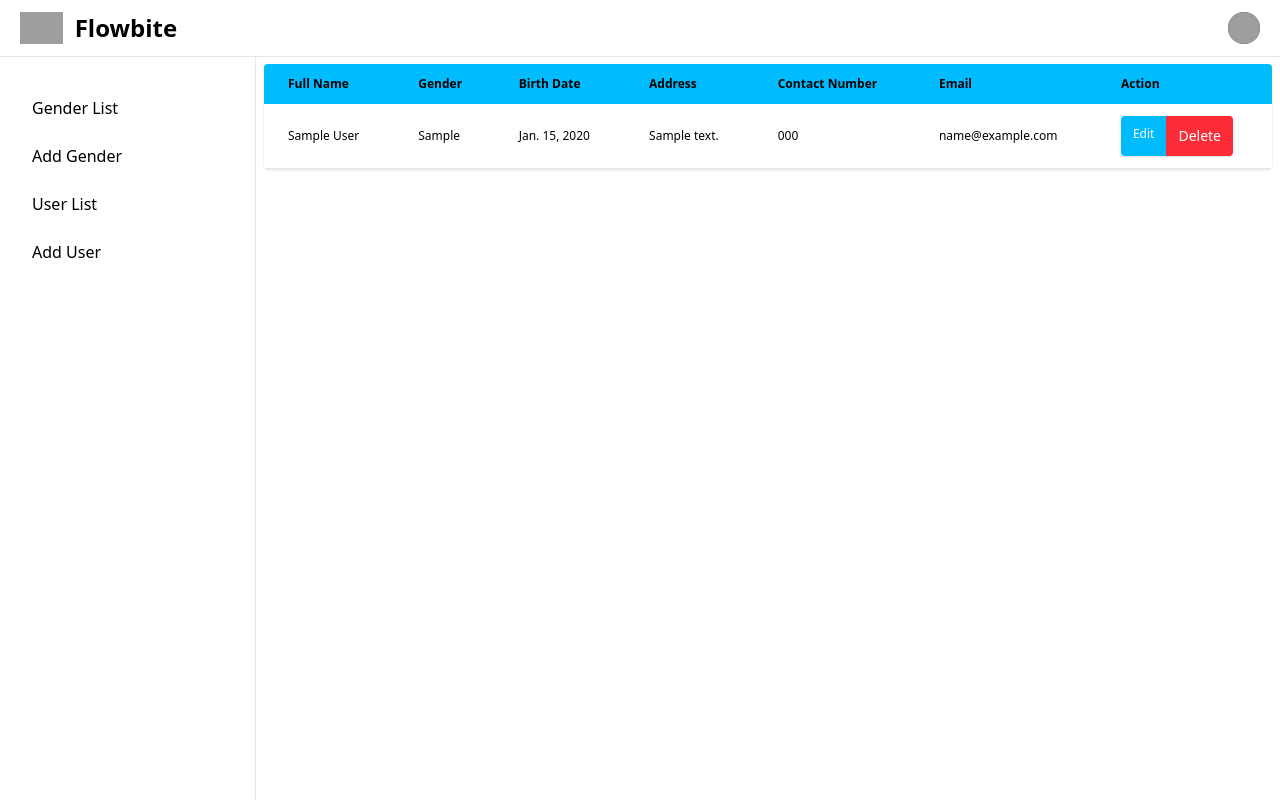
After one commit to JayRyanG/Groupthreesite_Repo, a Django app: page /user/list in a window 1280 px wide. The commit adds this page. Run offline with Django 4.2, Linux system fonts and the light colour scheme; tables that the repository leaves empty hold one stand-in row (values such as "Sample post"); grey boxes are pictures that could not be loaded.

Commit message:
last commit

```diff
--- a/crud/static/css/output.css
+++ b/crud/static/css/output.css
@@ -7,12 +7,15 @@
       "Segoe UI Emoji", "Segoe UI Symbol", "Noto Color Emoji";
     --font-mono: ui-monospace, SFMono-Regular, Menlo, Monaco, Consolas, "Liberation Mono",
       "Courier New", monospace;
+    --color-red-500: oklch(63.7% 0.237 25.331);
     --color-red-600: oklch(57.7% 0.245 27.325);
     --color-red-700: oklch(50.5% 0.213 27.518);
     --color-green-100: oklch(96.2% 0.044 156.743);
     --color-green-500: oklch(72.3% 0.219 149.579);
     --color-green-600: oklch(62.7% 0.194 149.214);
     --color-green-700: oklch(52.7% 0.154 150.069);
+    --color-sky-200: oklch(90.1% 0.058 230.902);
+    --color-sky-400: oklch(74.6% 0.16 232.661);
     --color-blue-600: oklch(54.6% 0.245 262.881);
     --color-gray-100: oklch(96.7% 0.003 264.542);
     --color-gray-200: oklch(92.8% 0.006 264.531);
@@ -468,14 +444,17 @@
   .bg-green-600 {
     background-color: var(--color-green-600);
   }
+  .bg-red-500 {
+    background-color: var(--color-red-500);
+  }
   .bg-red-600 {
     background-color: var(--color-red-600);
   }
+  .bg-sky-400 {
+    background-color: var(--color-sky-400);
+  }
   .bg-white {
     background-color: var(--color-white);
-  }
-  .p-1 {
-    padding: calc(var(--spacing) * 1);
   }
   .p-1\.5 {
     padding: calc(var(--spacing) * 1.5);
@@ -598,10 +570,24 @@
       }
     }
   }
+  .hover\:bg-red-600 {
+    &:hover {
+      @media (hover: hover) {
+        background-color: var(--color-red-600);
+      }
+    }
+  }
   .hover\:bg-red-700 {
     &:hover {
       @media (hover: hover) {
         background-color: var(--color-red-700);
+      }
+    }
+  }
+  .hover\:bg-sky-200 {
+    &:hover {
+      @media (hover: hover) {
+        background-color: var(--color-sky-200);
       }
     }
   }
@@ -921,11 +877,6 @@
   inherits: false;
   initial-value: 0 0 #0000;
 }
-@property --tw-outline-style {
-  syntax: "*";
-  inherits: false;
-  initial-value: solid;
-}
 @layer properties {
   @supports ((-webkit-hyphens: none) and (not (margin-trim: inline))) or ((-moz-orient: inline) and (not (color:rgb(from red r g b)))) {
     *, ::before, ::after, ::backdrop {
@@ -950,7 +901,6 @@
       --tw-ring-offset-width: 0px;
       --tw-ring-offset-color: #fff;
       --tw-ring-offset-shadow: 0 0 #0000;
-      --tw-outline-style: solid;
     }
   }
 }
--- a/crud/templates/include/Sidebar.html
+++ b/crud/templates/include/Sidebar.html
@@ -65,11 +65,11 @@
                   <span class="ms-3">Add Gender</span>
            </a>
          </li>
-         <li><a href="#" class="flex items-center p-2 text-black rounded-1g hover:bg-gray-100 group">
+         <li><a href="/user/list" class="flex items-center p-2 text-black rounded-1g hover:bg-gray-100 group">
                   <span class="ms-3">User List</span>
             </a>
          </li>
-         <li><a href="#" class="flex items-center p-2 text-black rounded-1g hover:bg-gray-100 group">
+         <li><a href="/user/add" class="flex items-center p-2 text-black rounded-1g hover:bg-gray-100 group">
                   <span class="ms-3">Add User</span>
             </a>
          </li>
--- /dev/null
+++ b/crud/templates/user/UsersList.html
@@ -0,0 +1,49 @@
+{% extends "layout/base.html" %}
+
+{% block 'title' %}
+Users List
+{% endblock 'title' %}
+
+{% block 'content' %}
+
+{% include "include/Sidebar.html" %}
+{% include "include/ToastMessage.html" %}
+
+<div class="p-2 sm:ml-64 mt-16 md:mt-14">
+  <div class="relative overflow-x-auto rounded-sm shadow-sm">
+    <table class="w-full">
+      <thead class="text-xs text-left text-black bg-sky-400">
+        <tr>
+          <th class="px-6 py-3">Full Name</th>
+          <th class="px-6 py-3">Gender</th>
+          <th class="px-6 py-3">Birth Date</th>
+          <th class="px-6 py-3">Address</th>
+          <th class="px-6 py-3">Contact Number</th>
+          <th class="px-6 py-3">Email</th>
+          <th class="px-6 py-3">Action</th>
+        </tr>
+      </thead>
+      <tbody class="text-xs text-black">
+        {% for user in users  %}
+        <tr class="hover:bg-sky-200 border-b border-gray-200">
+          <td class="px-6 py-3">{{ user.full_name }}</td>
+          <td class="px-6 py-3">{{ user.gender.gender }}</td>
+          <td class="px-6 py-3">{{ user.birth_date }}</td>
+          <td class="px-6 py-3">{{ user.address }}</td>
+          <td class="px-6 py-3">{{ user.contact_number }}</td>
+          <td class="px-6 py-3">{{ user.email }}</td>
+          <td class="px-6 py-3">
+            <div class="inline-flex shadow-sm">
+              <a href="#" class="bg-sky-400 px-3 py-2.5 font-medium text-white rounded-s-sm hover:bg-green-700 hover:outline-none">Edit</a>
+              <a href="#" class="bg-red-500 px-3 py-2.5 font-medium text-sm text-white rounded-e-sm hover:bg-red-600
+              hover:outline-non e">Delete</a>
+            </div>
+          </td>
+        </tr>
+        {% endfor %}
+      </tbody>
+    </table>
+  </div>
+</div>
+
+{% endblock 'content' %}
--- a/crud/urls.py
+++ b/crud/urls.py
@@ -6,5 +6,6 @@ urlpatterns = [
     path('gender/add', views.add_gender),
     path('gender/edit/<int:genderId>', views.edit_gender),
     path('gender/delete/<int:genderId>', views.delete_gender),
+    path('user/list', views.user_list),
     path('user/add', views.add_user)
 ]
--- a/crud/views.py
+++ b/crud/views.py
@@ -1,7 +1,8 @@
 from django.shortcuts import render, redirect
 from django.http import HttpResponse
 from django.contrib import messages
-from .models import Genders
+from .models import Genders, Users
+from django.contrib.auth.hashers import make_password
 
 # Create your views here.
 def gender_list(request):
@@ -77,8 +78,52 @@ def delete_gender(request, genderId):
     except Exception as e:
         return HttpResponse(f'Error occurred during delete gender: {e}')
 
+def user_list(request):
+    try:
+      userObj = Users.objects.select_related('gender') # SELECT * FROM tbl_users INNER JOIN tbl_genders ON tbl_users.gender_id = tbl.genders.gender_id;
+
+      data = {
+          'users': userObj
+      }
+
+      return render(request, 'user/UsersList.html', data)
+    except Exception as e:
+        return HttpResponse(f'Error occured during load users: {e}')
+
 def add_user(request):
     try:
-        return render(request, 'user/AddUser.html')
+        if request.method == 'POST':
+            fullName = request.POST.get('full_name')
+            gender = request.POST.get('gender')
+            birthDate = request.POST.get('birth_date')
+            address = request.POST.get('address')
+            contactNumber = request.POST.get('contact_number')
+            email = request.POST.get('email')
+            username = request.POST.get('username')
+            password = request.POST.get('password')
+            confirmPassword = request.POST.get('confirm_password')
+
+            # if password != confirmPassword:
+                # If password and confirm password do not match, show error message
+
+            Users.objects.create(
+               full_name=fullName,
+               gender=Genders.objects.get(pk=gender),
+               birth_date=birthDate,
+               address=address,
+               contact_number=contactNumber,
+               email=email,
+               username=username,
+               password=make_password(password) # Hash the password before saving it
+           ).save() # INSERT INTO tbl_users(full_name, gender_id, birth_date, address, contact_number, email, username, password) VALUES (fullName, gender, birthDate, address, contactNumber, email, username, password);
+
+            messages.success(request, 'User added succesfully!')
+            return redirect('/user/add')
+        else:
+            genderObj = Genders.objects.all() # SELECT * FROM tbl_genders;
+            data = {
+                'genders': genderObj
+            }
+            return render(request, 'user/AddUser.html', data)
     except Exception as e:
         return HttpResponse(f'Error occurred during add user: {e}')
```
Also changed, not shown: other parts of crud/static/css/output.css (+0 -64 lines).
